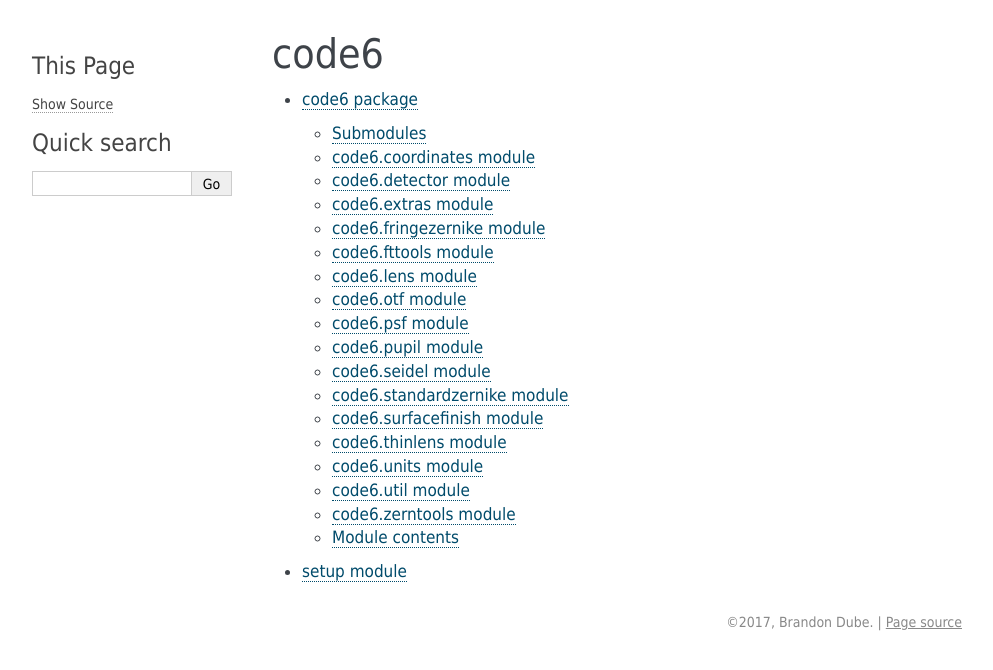
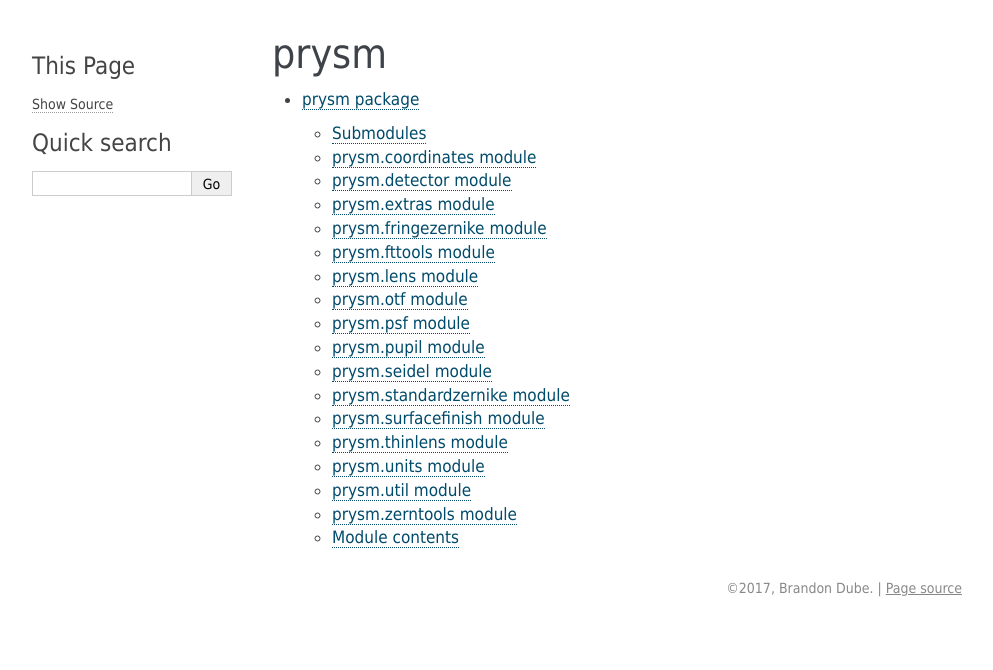
Before and after one commit to fossabot/prysm, a Sphinx documentation site: the page built from docs/source/modules.rst, in a window 1280 px wide. Shown: the top 670 px of the page, without its empty margins (148-1141 px from the left). Built offline with Sphinx 7.4.7, drawn with Linux system fonts in a browser that asks for light colours.

Commit message:
minor revisions to docs

```diff
--- a/docs/source/modules.rst
+++ b/docs/source/modules.rst
@@ -1,8 +1,7 @@
-code6
+prysm
 =====
 
 .. toctree::
    :maxdepth: 4
 
-   code6
-   setup
+   prysm
--- a/docs/source/code6.rst
+++ b/docs/source/prysm.rst
@@ -1,133 +1,133 @@
-code6 package
+prysm package
 =============
 
 Submodules
 ----------
 
-code6\.coordinates module
+prysm\.coordinates module
 -------------------------
 
-.. automodule:: code6.coordinates
+.. automodule:: prysm.coordinates
     :members:
     :undoc-members:
     :show-inheritance:
 
-code6\.detector module
+prysm\.detector module
 ----------------------
 
-.. automodule:: code6.detector
+.. automodule:: prysm.detector
     :members:
     :undoc-members:
     :show-inheritance:
 
-code6\.extras module
+prysm\.extras module
 --------------------
 
-.. automodule:: code6.extras
+.. automodule:: prysm.extras
     :members:
     :undoc-members:
     :show-inheritance:
 
-code6\.fringezernike module
+prysm\.fringezernike module
 ---------------------------
 
-.. automodule:: code6.fringezernike
+.. automodule:: prysm.fringezernike
     :members:
     :undoc-members:
     :show-inheritance:
 
-code6\.fttools module
+prysm\.fttools module
 ---------------------
 
-.. automodule:: code6.fttools
+.. automodule:: prysm.fttools
     :members:
     :undoc-members:
     :show-inheritance:
 
-code6\.lens module
+prysm\.lens module
 ------------------
 
-.. automodule:: code6.lens
+.. automodule:: prysm.lens
     :members:
     :undoc-members:
     :show-inheritance:
 
-code6\.otf module
+prysm\.otf module
 -----------------
 
-.. automodule:: code6.otf
+.. automodule:: prysm.otf
     :members:
     :undoc-members:
     :show-inheritance:
 
-code6\.psf module
+prysm\.psf module
 -----------------
 
-.. automodule:: code6.psf
+.. automodule:: prysm.psf
     :members:
     :undoc-members:
     :show-inheritance:
 
-code6\.pupil module
+prysm\.pupil module
 -------------------
 
-.. automodule:: code6.pupil
+.. automodule:: prysm.pupil
     :members:
     :undoc-members:
     :show-inheritance:
 
-code6\.seidel module
+prysm\.seidel module
 --------------------
 
-.. automodule:: code6.seidel
+.. automodule:: prysm.seidel
     :members:
     :undoc-members:
     :show-inheritance:
 
-code6\.standardzernike module
+prysm\.standardzernike module
 -----------------------------
 
-.. automodule:: code6.standardzernike
+.. automodule:: prysm.standardzernike
     :members:
     :undoc-members:
     :show-inheritance:
 
-code6\.surfacefinish module
+prysm\.surfacefinish module
 ---------------------------
 
-.. automodule:: code6.surfacefinish
+.. automodule:: prysm.surfacefinish
     :members:
     :undoc-members:
     :show-inheritance:
 
-code6\.thinlens module
+prysm\.thinlens module
 ----------------------
 
-.. automodule:: code6.thinlens
+.. automodule:: prysm.thinlens
     :members:
     :undoc-members:
     :show-inheritance:
 
-code6\.units module
+prysm\.units module
 -------------------
 
-.. automodule:: code6.units
+.. automodule:: prysm.units
     :members:
     :undoc-members:
     :show-inheritance:
 
-code6\.util module
+prysm\.util module
 ------------------
 
-.. automodule:: code6.util
+.. automodule:: prysm.util
     :members:
     :undoc-members:
     :show-inheritance:
 
-code6\.zerntools module
+prysm\.zerntools module
 -----------------------
 
-.. automodule:: code6.zerntools
+.. automodule:: prysm.zerntools
     :members:
     :undoc-members:
     :show-inheritance:
@@ -136,7 +136,7 @@ code6\.zerntools module
 Module contents
 ---------------
 
-.. automodule:: code6
+.. automodule:: prysm
     :members:
     :undoc-members:
     :show-inheritance:
```
Also changed, not shown: docs/source/index.rst (+2 -11 lines), docs/source/setup.rst (deleted, +0 -7 lines).
